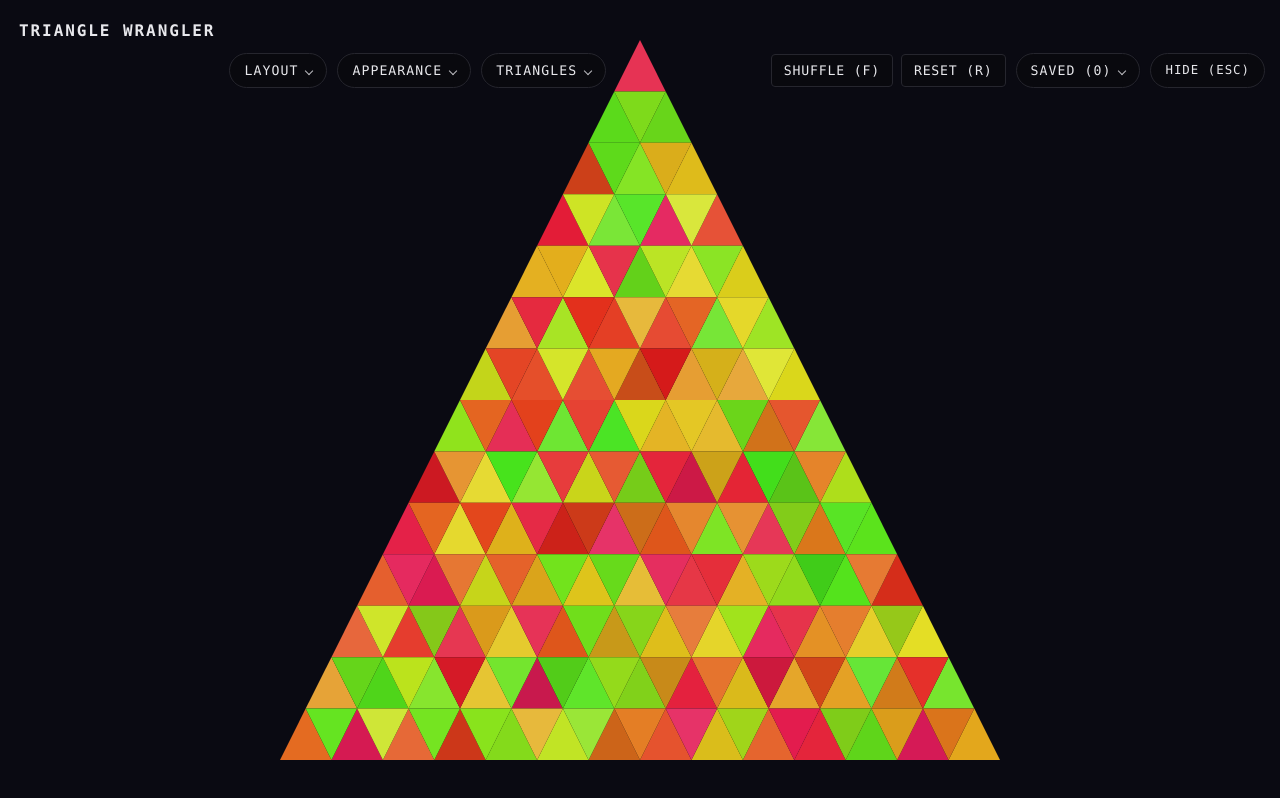
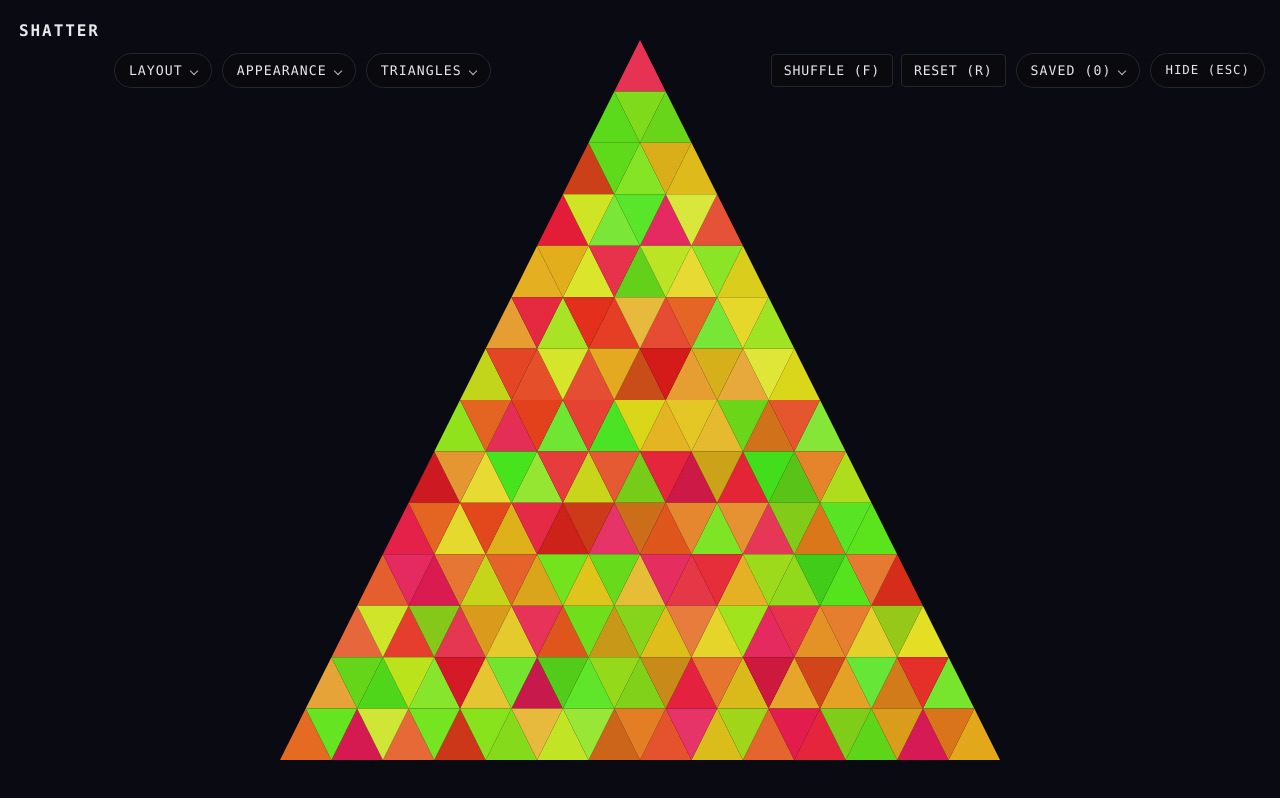
Before and after one commit to tjheffner/heffdotdev, a SvelteKit app: page /playground/triangles in a window 1280 px wide. Built offline with nearby package versions, Linux system fonts and the light colour scheme.

Commit message:
rename triangle wrangler to shatter

```diff
--- a/src/routes/(main)/playground/+page.svelte
+++ b/src/routes/(main)/playground/+page.svelte
@@ -17,7 +17,7 @@
     },
     {
       href: '/playground/triangles',
-      title: 'Triangle Wrangler',
+      title: 'Shatter',
       blurb: 'Generate a faceted, low-poly triangle scene.',
     },
     {
--- a/src/routes/(nowrapper)/playground/triangles/+page.svelte
+++ b/src/routes/(nowrapper)/playground/triangles/+page.svelte
@@ -252,13 +252,13 @@
 </script>
 
 <Metatags
-  title="Triangle Wrangler"
+  title="Shatter"
   description="Generate a faceted, low-poly triangle scene."
-  ogMessage="Triangle Wrangler"
+  ogMessage="Shatter"
 />
 
 <PlaygroundShell
-  title="Triangle Wrangler"
+  title="Shatter"
   subtitle="Generate a faceted, low-poly triangle scene. On the canvas: scroll to zoom, drag to pan, double-click to recenter."
   lightChrome={chromeLight}
   onShuffle={shuffle}
```
